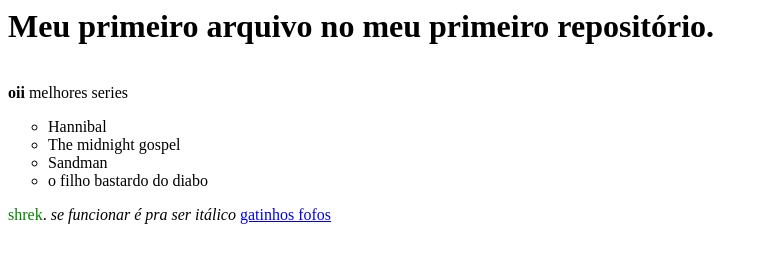
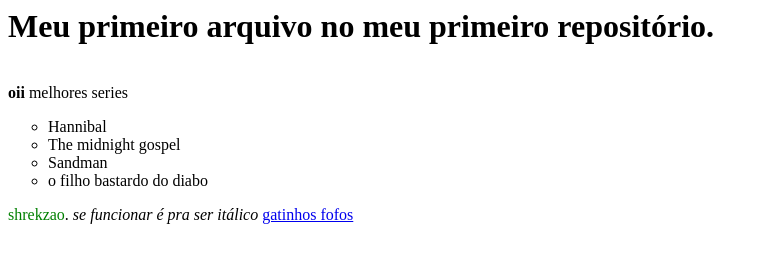
Before and after one commit to gabsfrese/bookish-octo-giggle, a plain HTML site: page index.html in a window 1280 px wide. Shown: the whole page, without its empty margins (0-768 px from the left). Drawn offline with Linux system fonts and the light colour scheme.

Commit message:
Update index.html

```diff
--- a/index.html
+++ b/index.html
@@ -9,7 +9,7 @@ melhores series
 <li>Sandman
 <li>o filho bastardo do diabo
 </ul>
-  <font color="green">shrek</font>.
+  <font color="green">shrekzao</font>.
  <i> se funcionar é pra ser itálico</i>
   <a href="https://www.youtube.com/watch?v=dQw4w9WgXcQ"> gatinhos fofos </a>
 </html>
```
